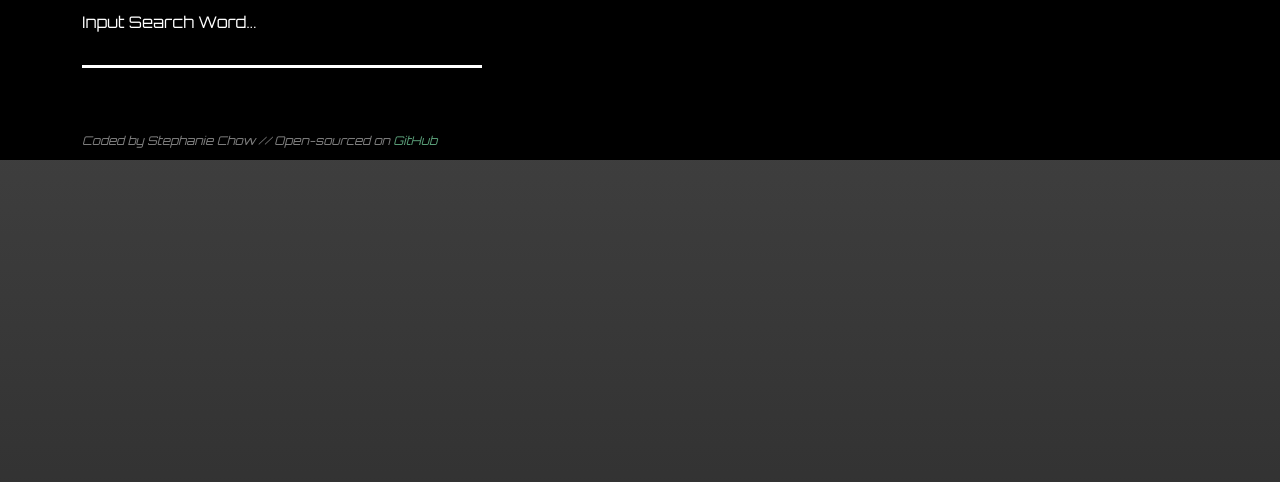
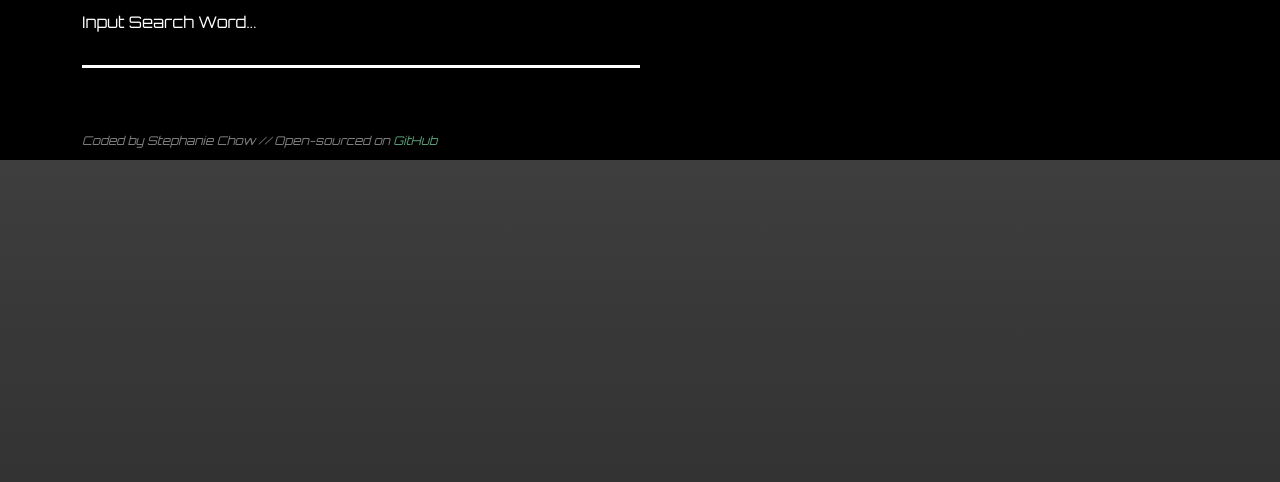
Before and after one commit to stoofaloof/final-react-dictionary, a React (Create React App) app: page / in a window 1280 px wide. Shown: the top 482 px of the page. Built offline with nearby package versions, Linux system fonts and the light colour scheme; no server answers.

Commit message:
Fixed form input length

```diff
--- a/src/Dictionary.css
+++ b/src/Dictionary.css
@@ -10,7 +10,7 @@ input {
   border-right: none;
   border-color: white;
   color: white;
-  width: 400px;
+  width: 50%;
 }
 
 ul {
```
